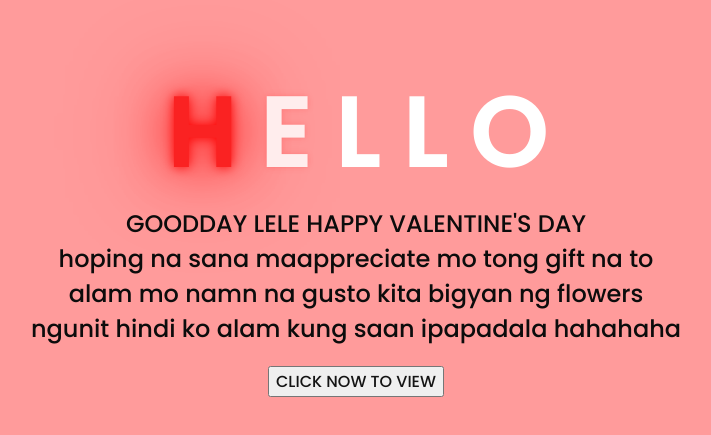
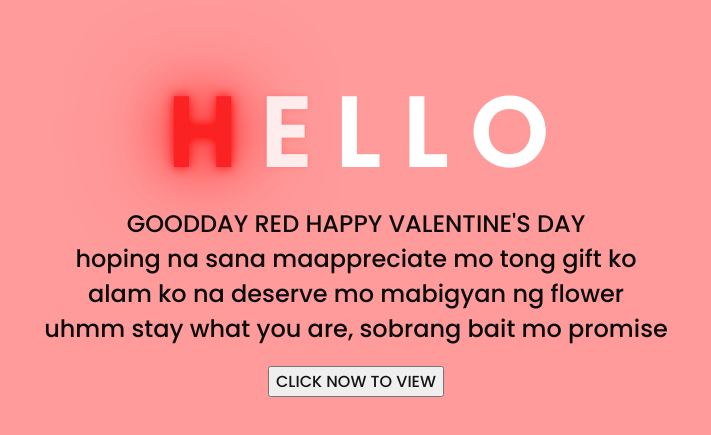
Before and after one commit to crempe123/red, a plain HTML site: page index.html in a window 1280 px wide. Shown: the part 179-614 px from the top of the page, without its empty margins (292-1003 px from the left). Drawn offline with Linux system fonts and the light colour scheme.

Commit message:
Update index.html

```diff
--- a/index.html
+++ b/index.html
@@ -17,13 +17,13 @@
         <span>O</span>
     </div>
     <div class="description">
-        <span>GOODDAY LELE HAPPY VALENTINE'S DAY</span>
+        <span>GOODDAY RED HAPPY VALENTINE'S DAY</span>
         <br>
-        <span>hoping na sana maappreciate mo tong gift na to</span>
+        <span>hoping na sana maappreciate mo tong gift ko</span>
         <br>
-        <span>alam mo namn na gusto kita bigyan ng flowers </span>
+        <span> alam ko na deserve mo mabigyan ng flower </span>
         <br>
-        <span>ngunit hindi ko alam kung saan ipapadala hahahaha</span>
+        <span>uhmm stay what you are, sobrang bait mo promise</span>
     </div>
     <div class="button">
         <button>
```
